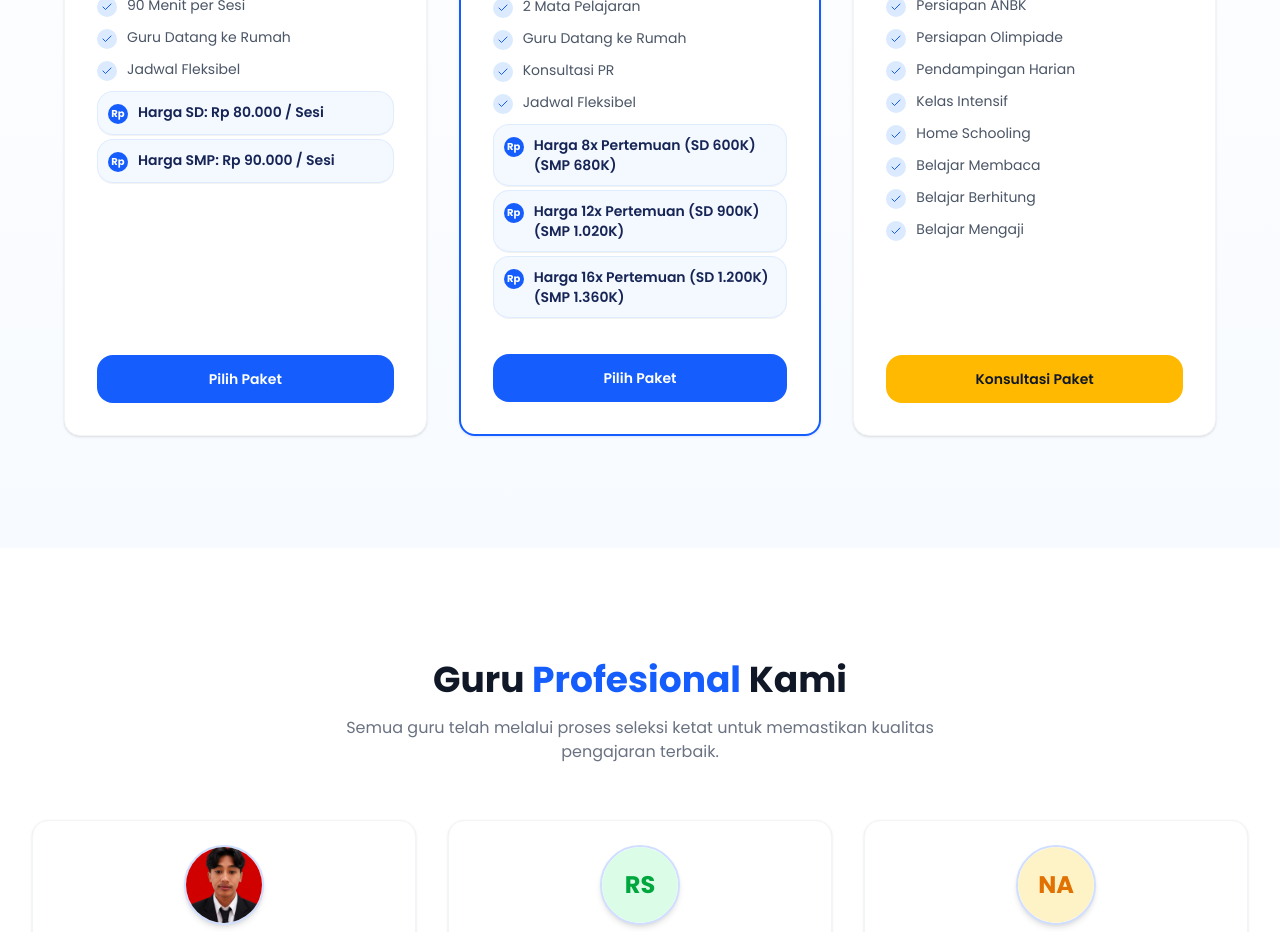
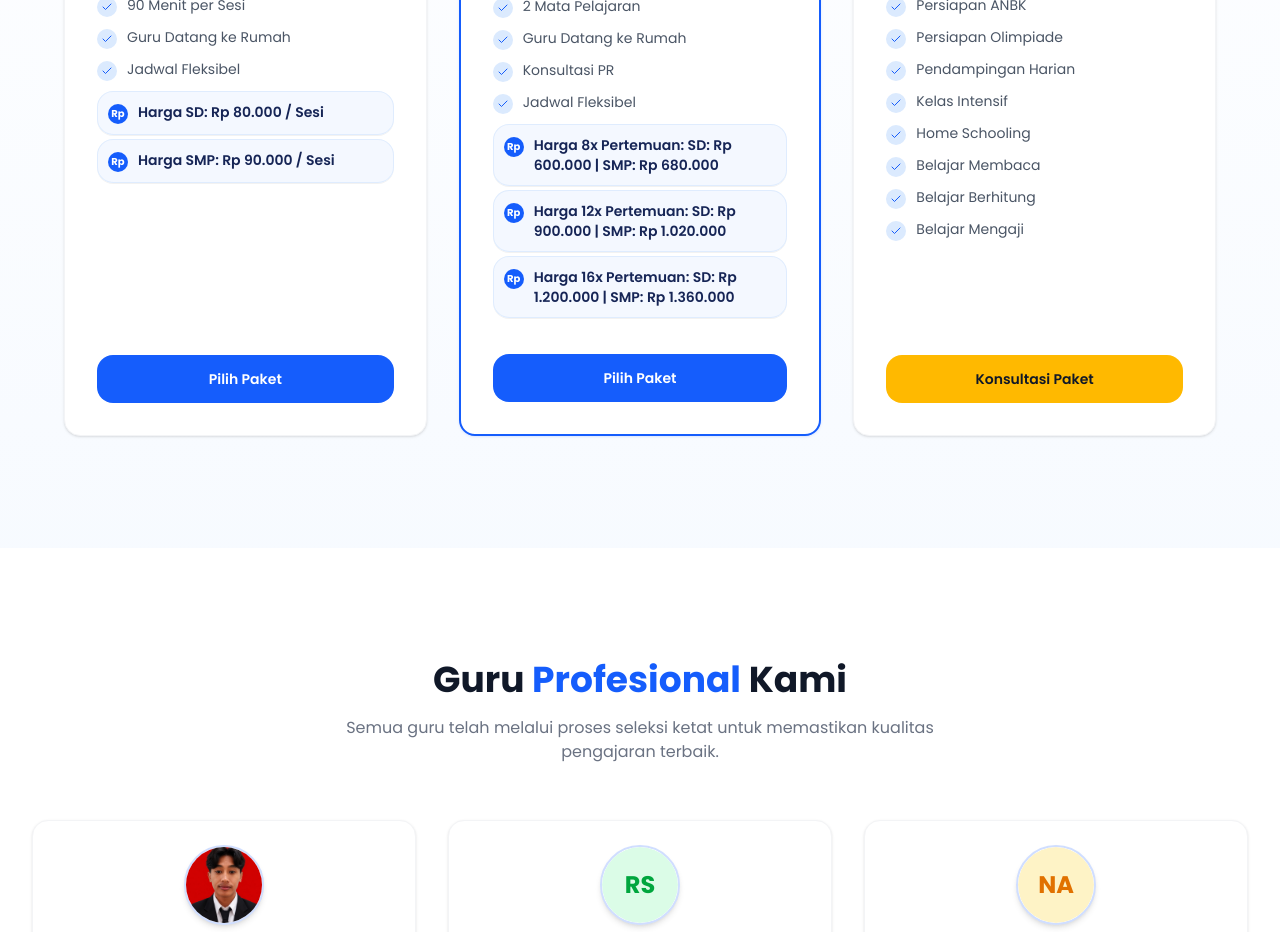
Before and after one commit to riski2005saputra-stack/HOME.SCHOLAR, a Next.js app: page / in a window 1280 px wide. Shown: the part 1840-2772 px from the top of the page. Built offline with nearby package versions, Linux system fonts and the light colour scheme.

Commit message:
Update Paket Reguler pricing text format to SD: Rp ... | SMP: Rp ...

```diff
--- a/src/components/sections/PaketLesSection.tsx
+++ b/src/components/sections/PaketLesSection.tsx
@@ -33,9 +33,9 @@ const paketList = [
       'Guru Datang ke Rumah',
       'Konsultasi PR',
       'Jadwal Fleksibel',
-      'Harga 8x Pertemuan (SD 600K) (SMP 680K)',
-      'Harga 12x Pertemuan (SD 900K) (SMP 1.020K)',
-      'Harga 16x Pertemuan (SD 1.200K) (SMP 1.360K)',
+      'Harga 8x Pertemuan: SD: Rp 600.000 | SMP: Rp 680.000',
+      'Harga 12x Pertemuan: SD: Rp 900.000 | SMP: Rp 1.020.000',
+      'Harga 16x Pertemuan: SD: Rp 1.200.000 | SMP: Rp 1.360.000',
     ],
     btnText: 'Pilih Paket',
     btnClass: 'bg-blue-600 hover:bg-blue-700 text-white',
```
